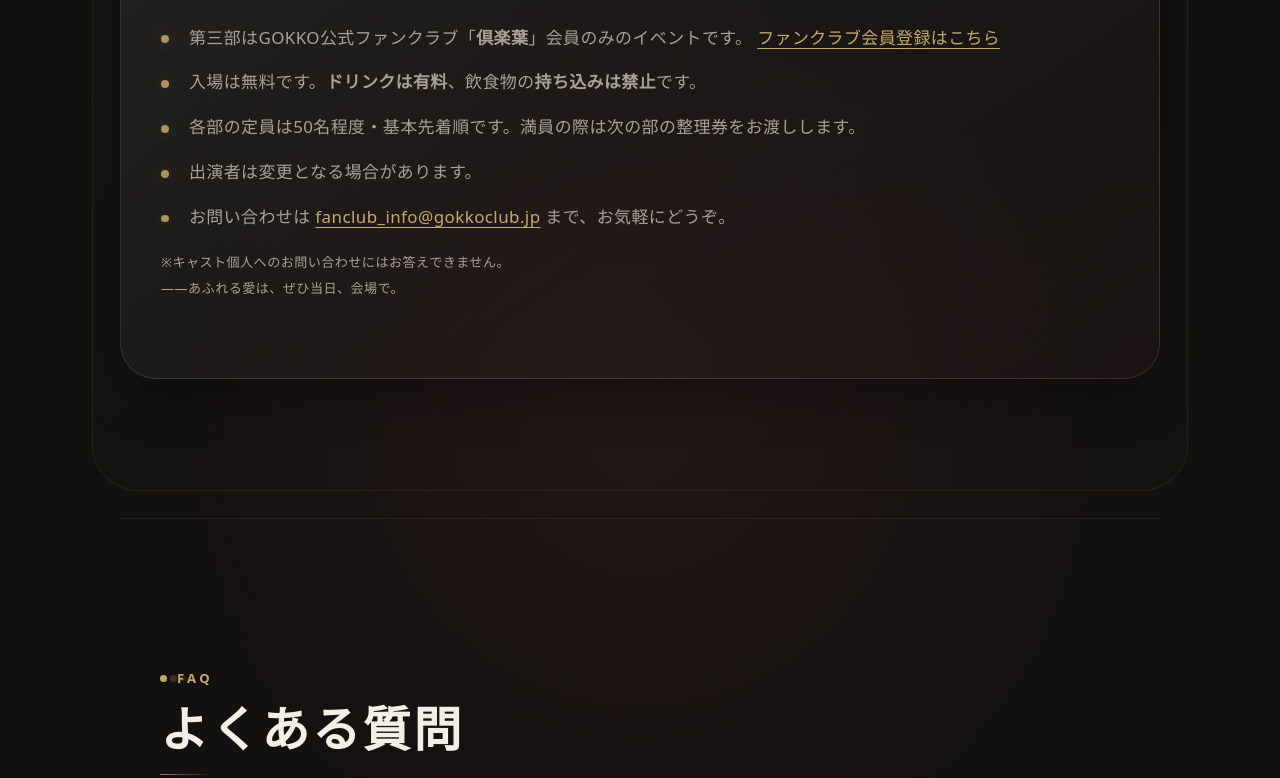
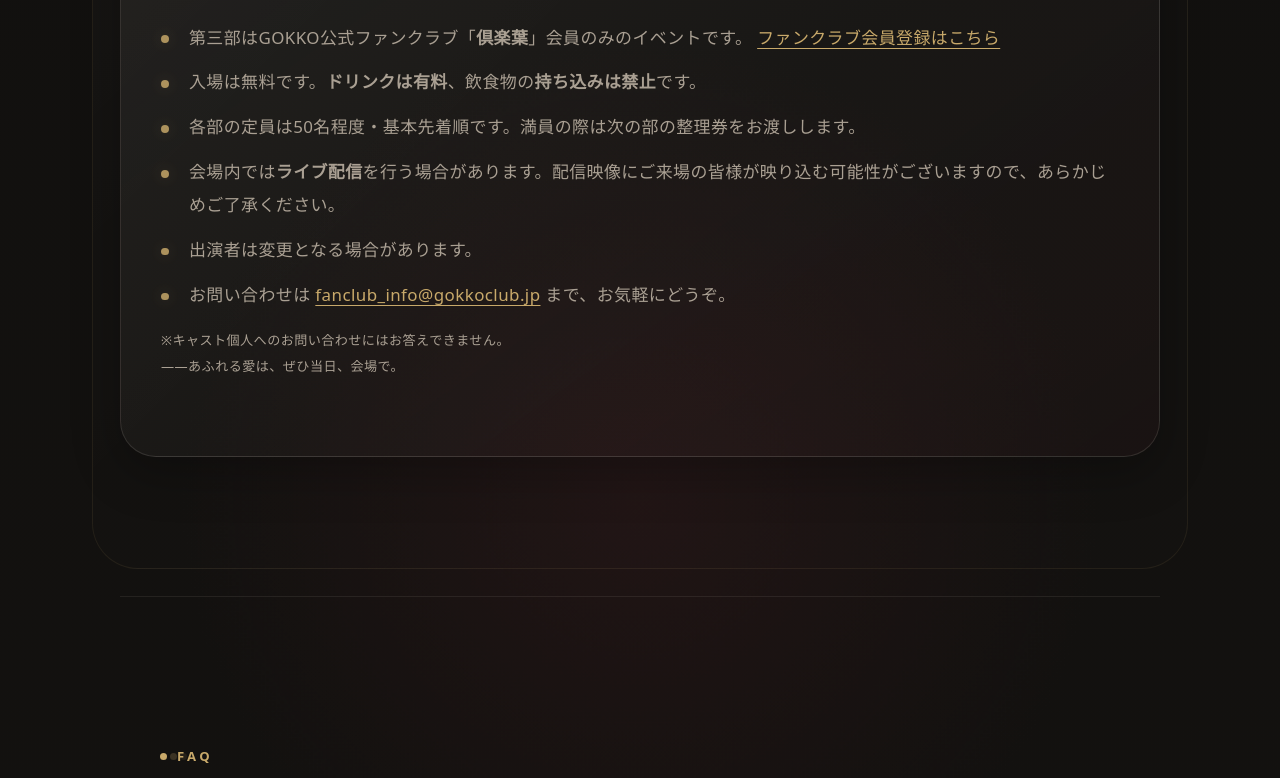
Before and after one commit to gokkoclub/peace-of-take-lp, a plain HTML site: page index.html in a window 1280 px wide. Shown: the part 9383-10161 px from the top of the page. Drawn offline with Linux system fonts and the light colour scheme.

Commit message:
注意事項にライブ配信の映り込み告知を追加
会場内でライブ配信を行う場合があり、来場者が映り込む可能性がある旨を注意事項に明記。
配信タイミングは未定のため対象部は限定せずふわっとした表現にしている。

Co-Authored-By: Claude Opus 4.8 (1M context) <noreply@anthropic.com>

```diff
--- a/index.html
+++ b/index.html
@@ -184,6 +184,7 @@
             <a href="https://gokkoclub.fanpla.jp/" target="_blank" rel="noopener">ファンクラブ会員登録はこちら</a></li>
           <li>入場は無料です。<strong>ドリンクは有料</strong>、飲食物の<strong>持ち込みは禁止</strong>です。</li>
           <li>各部の定員は50名程度・基本先着順です。満員の際は次の部の整理券をお渡しします。</li>
+          <li>会場内では<strong>ライブ配信</strong>を行う場合があります。配信映像にご来場の皆様が映り込む可能性がございますので、あらかじめご了承ください。</li>
           <li>出演者は変更となる場合があります。</li>
           <li>お問い合わせは <a href="mailto:fanclub_info@gokkoclub.jp">fanclub_info@gokkoclub.jp</a> まで、お気軽にどうぞ。</li>
         </ul>
```
